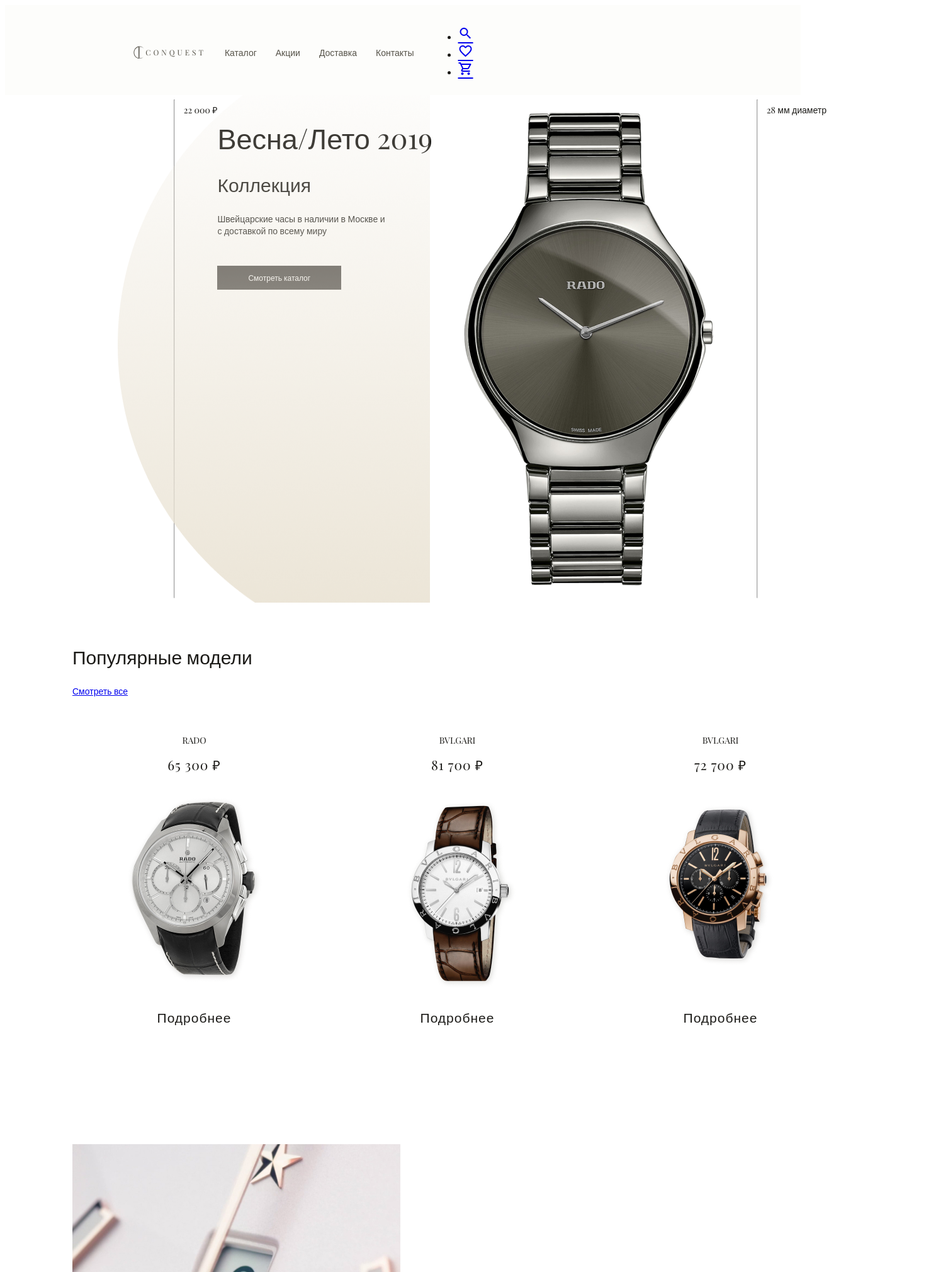
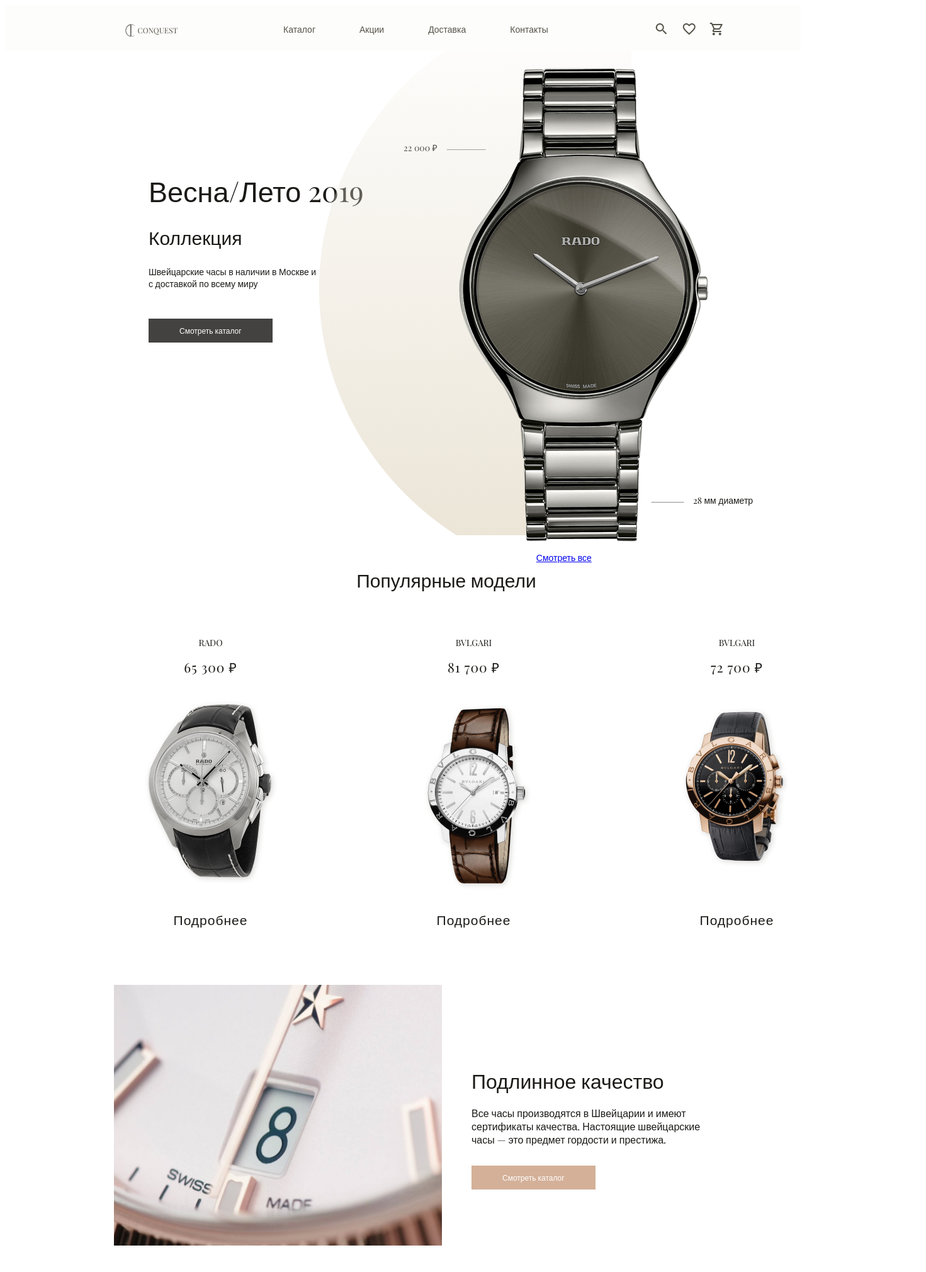
Before and after one commit to ali-lipi/Internship, a plain HTML site: page CONQUEST/Conquest.html in a window 1280 px wide. Shown: the top 2020 px of the page at 63% size, 1471 px wide, since content can reach past the window. Drawn offline with nearby package versions, Linux system fonts and the light colour scheme.

Commit message:
Update style.css

```diff
--- a/CONQUEST/css/style.css
+++ b/CONQUEST/css/style.css
@@ -3,17 +3,20 @@ body {
     background-color: #FFFFFF;
     color: #1B1A17;
     font-size: 14px;
-    max-width: 1366px;
 }
 
 .wrapper {
     display: flex;
-    justify-content: space-between;
-    max-width: 1050px;
-    padding-left: 15px;
-    padding-right: 15px;
-    position: relative;
+    padding-left: 133px;
+    padding-right: 83px;
     margin: 0 auto;
+    max-width: 1366x;
+}
+
+.wrapper-banner {
+    display: flex;
+    margin: 0 auto;
+    max-width: 1366x;
 }
 
 .nav {
@@ -23,12 +26,14 @@ body {
     display: flex;
     justify-content: center;
     list-style-type: none;
+    text-decoration: none;
     padding: 3px 0;
 }
 
+
 .nav > li {
-    margin-left: 15px;
-    margin-right: 15px;
+    margin-left: 35px;
+    margin-right: 35px;
 }
 
 .nav > li > a {
@@ -39,12 +44,27 @@ body {
 .header {
     background-color: #FDFDFB;;
     padding-top: 2px;
+    height: 71px;
+    align-items: center;
+    display: flex;
+    justify-content: center;
+}
+
+.header-info {
+    display: flex;
+    justify-content: center;
+    list-style-type: none;
+}
+
+.header-info a {
+    text-decoration: none;
+    color: #555248;
+    padding-left: 10px;
+    padding-right: 10px;
 }
 
 .header-top {
     display: flex;
-    justify-content: space-between;
-    align-items: center;
     padding: 17px 0 12px 0;
 }
 
@@ -55,8 +75,7 @@ body {
     line-height: 16px;
     display: flex;
     align-items: center;
-    letter-spacing: 4px;
-    padding-left: 97px;
+    padding-left: 30px;
 }
 
 .logo-image {
@@ -71,34 +90,46 @@ body {
     padding: 20px 0 27px 0;
 }
 
-.header-bottom .nav {
-    font-size: 16px;
-    margin: 0;
-}
-
-.header-bottom .nav > li {
-    margin-left: 20px;
-    margin-right: 20px;
-}
-
 .banner {
     background-image: #FFFFFF;
     background-repeat: no-repeat;
     background-size: cover;
     background-position: center center;
-    padding-bottom: 203px;
     color: #fff;
-    width: 1366px;
-    height: 583px;
-    padding-left: 97px;
+    height: 768px;
 }
 
+.main-text {
+    max-width: 300px;
+    position: absolute;
+    margin-top: 154px;
+    padding-left: 95px;
+}
+
+.banner-p-price {
+    font-style: 'Prata';
+    font-weight: 400;
+    font-size: 16px;
+    position: absolute;
+    padding-left: 500px;
+    padding-top: 130px;
+}
+
+.banner-p-diameter {
+    font-style: 'Prata';
+    font-weight: 400;
+    font-size: 16px;
+    position: absolute;
+    padding-left: 960px;
+    padding-top: 690px;
+}
 .title {
     font: 'Playfair Display';
     color: #1B1A17;
     font-size: 45px;
     font-weight: 400;
     margin-bottom: 20px;
+    width: 345px;
 }
 
 .title-h2 {
@@ -106,6 +137,7 @@ body {
     font-weight: 400;
     color: #1B1A17;
     font-size: 30px;
+    justify-content: center center;
 }
 
 .banner p {
@@ -135,50 +167,59 @@ body {
     color: #444240
 }
 
-.main-image {
-    margin-left: -500px;
+.hr {
+    position: absolute;
+    width: 60px;
+    height: 0px;
+    left: 710px;
+    top: 230px;
+    color: #8B8371;
 }
 
-.bg-section-02 {
-    background-color: ##E5E5E5;
-    color: #1B1A17;
-    padding: 33px 40px;
-    display: flex;
-    justify-content: space-between;
-    align-items: center;
+.hr-dn {
+    position: absolute;
+    width: 50px;
+    height: 0px;
+    left: 1035px;
+    top: 790px;
+    color: #8B8371;
 }
 
-.bg-section-item {
-    flex: 0 0 55%;
+.main-image {
+    margin-left: 366px;
+    position: relative;
 }
 
-.bg-section-02-img {
-    flex: 0 0 31%;
-    text-align: center;
+.main-image-main-watch {
+    margin-left: 534px;
+    position: absolute;
 }
 
-.bg-section-02 h3 {
-    font-size: 18px;
-    font-weight: 700;
-    margin-top: 4px;
-    margin-bottom: 19px;
-}
-
-
 .catalog {
-    padding-top: 61px;
+    padding-top: 27px;
     padding-bottom: 133px;
+    height: 520px;
+    justify-content: center;
 }
 
 .grid {
     display: grid;
     grid-template-columns: repeat(3, 1fr);
-    grid-gap: 19px 30px;
+    grid-gap: 5px 30px;
 }
 
 .grid-item-title {
     grid-column: 1/4;
     grid-row: 1/2;
+    display: grid;
+    justify-content: center;
+}
+
+.a-catalog {
+    grid-column: 3/4;
+    grid-row: 1/2;
+    display: grid;
+    justify-content: left;
 }
 
 .grid-item-left {
@@ -261,6 +302,7 @@ body {
 
 .bg-section-02-right{
     display: flex;
+    flex-direction: row;
 }
 
 .nav-flex-column {
@@ -268,33 +310,49 @@ body {
     flex-direction: column;
     text-decoration: none;
     list-style-type: none;
-    text-decoration: none;
     font-style: 'Roboto';
     font-weight: 400;
     font-size: 12px;
+    color: #FFFFFF;
+    padding-left: 80px;
+    padding-right: 80px;
+}
+
+.grid-sec-02 {
+    grid-template-columns: 2fr;
+    grid-template-rows: 2fr;
+    display: grid;
+    grid-gap: 9px;
+    justify-items: stretch;
+
+}
+
+.box1 {
+    grid-column: 1/2;
+    grid-row: 1/3
+}
+
+.box2 {
+    grid-column: 2/3;
+    grid-row: 1/3;
+}
+
+.footer-style {
+    background-color: #444240;
     color: #FFFFFF 75%;
 }
 
-
-
-.footer-top {
-    display: flex;
-    list-style-type: none;
-    background-color: #444240;
-    max-width: 1366px;
-}
-
-.a {
+.footer-link {
     list-style-type: none;
     text-decoration: none;
     font-style: 'Roboto';
     font-weight: 400;
     font-size: 12px;
-    color: #FFFFFF 75%;
+    color: #FFFFFF;
 }
 
 
-.a1 {
+.footer-title {
     list-style-type: none;
     text-decoration: none;
     font-style: 'Roboto';
@@ -302,3 +360,73 @@ body {
     font-size: 14px;
     color: #FFFFFF
 }
+
+
+.footer-logo-image {
+    background-image: url(../img/logo-footer.svg);
+    display: flex;
+}
+
+.footer-logo {
+    color: #FFFFFF;
+    font-style: 'Playfair Display';
+    font-weight: 700;
+    font-size: 12px;
+    line-height: 14px;
+}
+
+.section-01 {
+    color: #1B1A17;
+    padding: 35px 40px;
+    display: flex;
+    justify-content: space-between;
+    align-items: center;
+    grid-column-gap: 47px;
+
+}
+
+.bg-section-02 {
+    background-color: #FFFFFF;
+    color: #1B1A17;
+    padding: 33px 40px;
+    display: flex;
+    justify-content: space-between;
+    align-items: center;
+}
+
+
+.bg-section-02 h3 {
+    font-size: 18px;
+    font-weight: 700;
+    margin-top: 4px;
+    margin-bottom: 19px;
+}
+
+.title-02 {
+    font: 'Playfair Display';
+    color: #1B1A17;
+    font-size: 32px;
+    font-weight: 400;
+    margin-bottom: 20px;
+}
+
+.p-02 {
+    font-style: 'Roboto';
+    font-weight: 400;
+    font-size: 16px;
+    max-width: 380px;
+    margin-bottom: 40px;
+}
+
+.btn-02 {
+    color: #FFFFFF;
+    font-style: 'Roboto';
+    font-weight: 500;
+    font-size: 12px;
+    text-decoration: none;
+    border: 2px solid #D4B098;
+    background: #D4B098;
+    padding: 9px 47px;
+    width: 205px;
+    height: 64px;
+}
```
